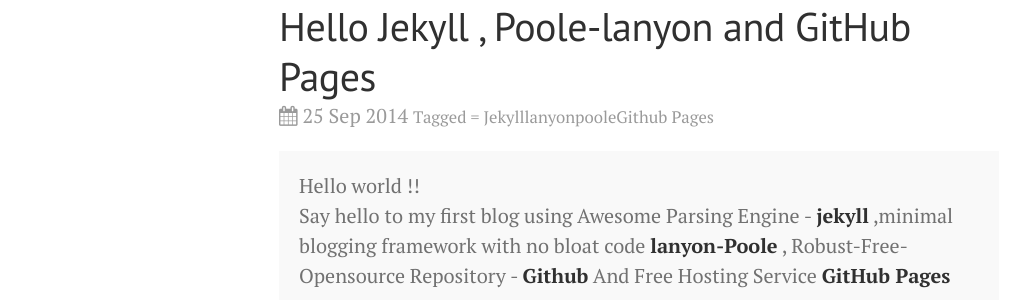
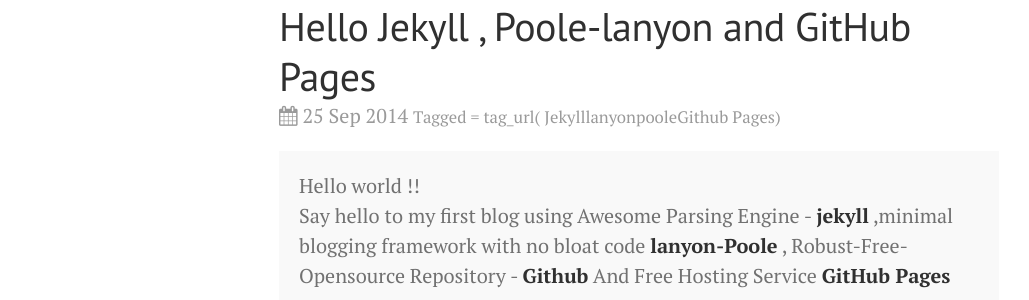
Before and after one commit to DharmeshPandav/dharmeshpandav.github.io, a Jekyll site: the page built from _posts/2014-09-25-Hello jekyll.md, in a window 1280 px wide. Shown: the part 131-431 px from the top of the page, without its empty margins (1-1030 px from the left). Built offline with Jekyll 4.4.1, drawn with Linux system fonts in a browser that asks for light colours; nearby versions of some CDN libraries; Markdown is read by kramdown in place of the engine named in the settings.

Commit message:
changed config

```diff
--- a/_layouts/post.html
+++ b/_layouts/post.html
@@ -10,7 +10,7 @@ comments:   true
             <i class="fa fa-calendar"></i>
             {{ page.date | date_to_string }}
             <small> Tagged
-             =  {{page.tags + " , "}}
+             = tag_url( {{page.tags}})
             </small>
         </span>
     </span>
```
